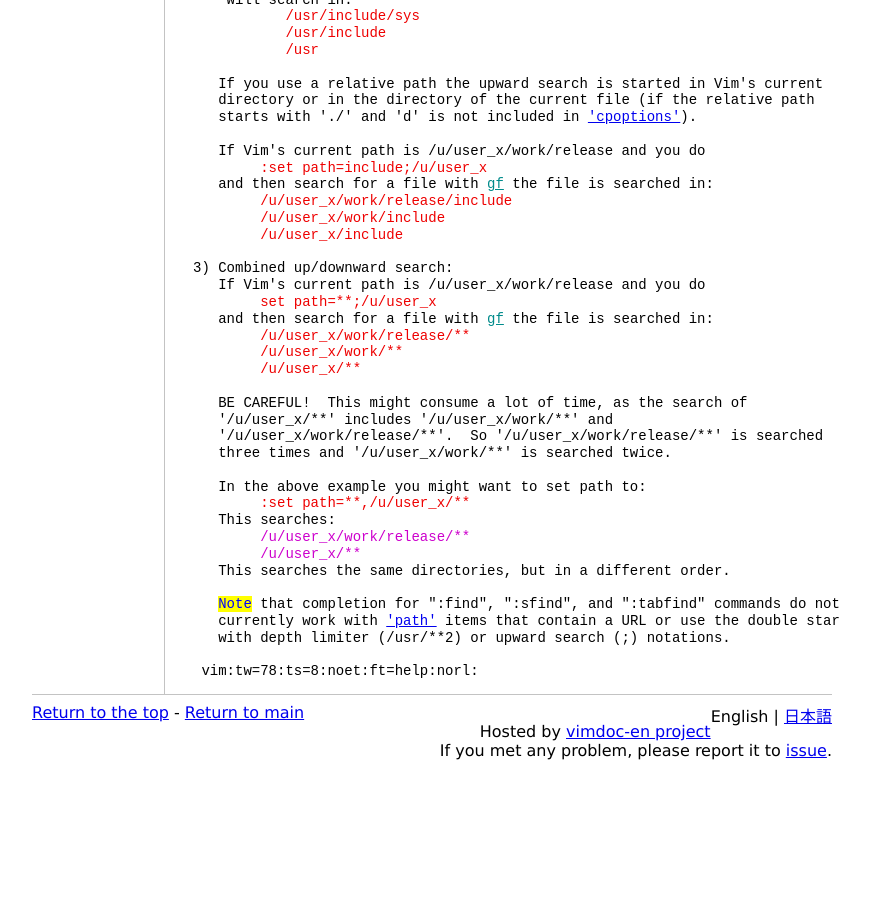
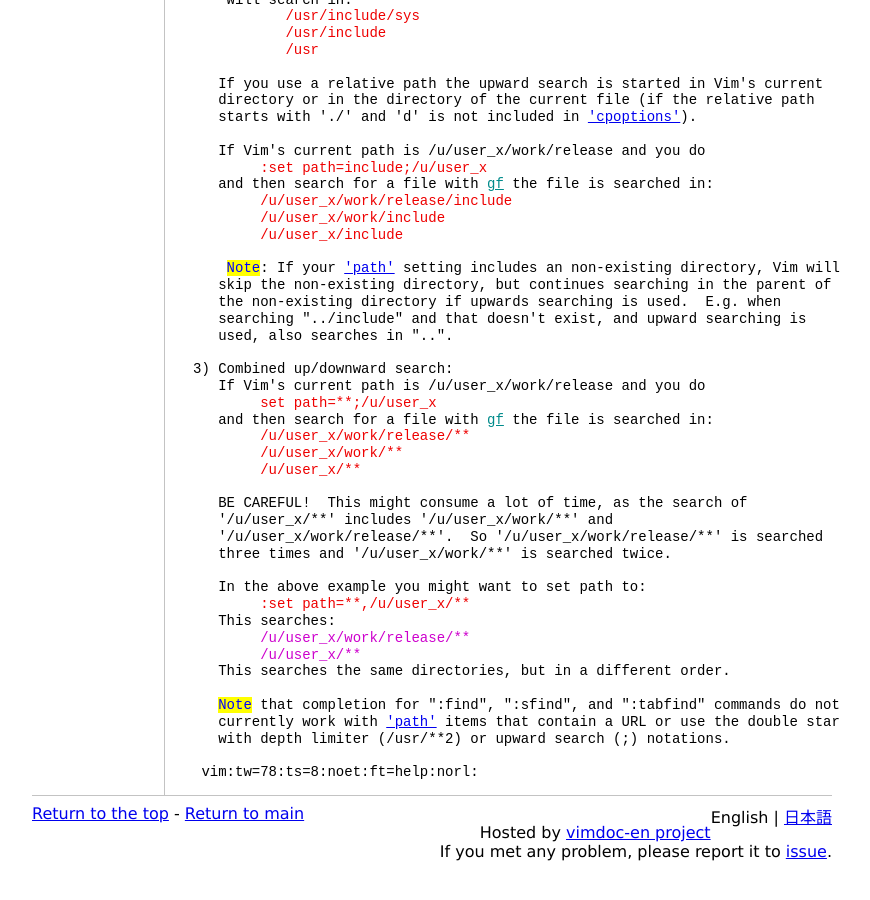
Before and after one commit to vim-jp/vimdoc-en, a Jekyll site: the page built from editing.html, in a window 1280 px wide and 900 px high, scrolled down 29354 px. Shown: the whole window, without its empty margins (208-1078 px from the left). Built offline with Jekyll 4.4.1, drawn with Linux system fonts in a browser that asks for light colours; nearby versions of some CDN libraries; comment, search, counter and statistics services are not loaded; before the commit the page ends 30154 px from its top, so only the background shows below that.

Commit message:
Generated by GitHub workflow 1067401239
https://github.com/vim-jp/vimdoc-en/actions/runs/1067401239

```diff
--- a/editing.html
+++ b/editing.html
@@ -1754,6 +1754,12 @@ There are three different types of searching:<br>
 &nbsp;&nbsp;&nbsp;&nbsp;&nbsp;&nbsp;&nbsp;&nbsp;/u/user_x/work/include<br>
 &nbsp;&nbsp;&nbsp;&nbsp;&nbsp;&nbsp;&nbsp;&nbsp;/u/user_x/include</div>
 <br>
+&nbsp;&nbsp;&nbsp;&nbsp;<span class="Todo">Note</span>: If your&nbsp;<a class="Type" href="options.html#'path'">'path'</a>&nbsp;setting includes an non-existing directory, Vim will<br>
+&nbsp;&nbsp; skip the non-existing directory, but continues searching in the parent of<br>
+&nbsp;&nbsp; the non-existing directory if upwards searching is used.&nbsp;&nbsp;E.g. when<br>
+&nbsp;&nbsp; searching &quot;../include&quot; and that doesn't exist, and upward searching is<br>
+&nbsp;&nbsp; used, also searches in &quot;..&quot;.<br>
+<br>
 3) Combined up/downward search:<br>
 &nbsp;&nbsp; If Vim's current path is /u/user_x/work/release and you do<br>
 <div class="helpExample">&nbsp;&nbsp;&nbsp;&nbsp;&nbsp;&nbsp;&nbsp;&nbsp;set path=**;/u/user_x</div>
```
